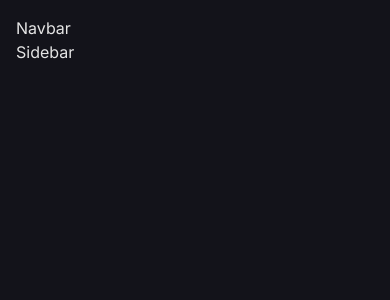
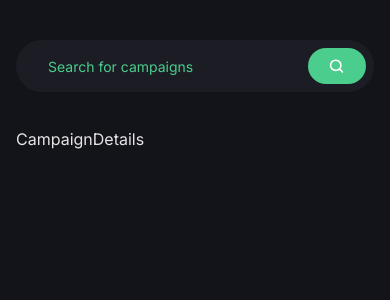
Before and after one commit to Femzy1900/CrowdfundingWeb3, a React (Vite) app in the folder client/: page /campaign-details/1 in a window 390 px wide. Shown: the top 300 px of the page. Built offline with nearby package versions, Linux system fonts and the light colour scheme; what @thirdweb-dev/react would draw is missing.

Commit message:
feat: implement Navbar and Sidebar components with responsive design, update CampaignDetails and CreateCampaign pages, and add CustomButton component

```diff
--- /dev/null
+++ b/client/src/components/CustomButton.jsx
@@ -0,0 +1,15 @@
+import React from 'react'
+
+const CustomButton = ({ btnType, title, handleClick, styles }) => {
+  return (
+    <button
+      type={btnType}
+      className={`font-epilogue font-semibold text-[16px] leading-[26px] text-white min-h-[52px] px-4 rounded-[10px] ${styles}`}
+      onClick={handleClick}
+    >
+      {title}
+    </button>
+  )
+}
+
+export default CustomButton
--- a/client/src/components/Navbar.jsx
+++ b/client/src/components/Navbar.jsx
@@ -1,9 +1,59 @@
-import React from 'react'
+import React, { useState } from "react";
+import { Link, useNavigate } from "react-router-dom";
+import CustomButton from "./CustomButton";
+import { logo, menu, search, thirdweb } from "../assets";
+import { navlinks } from "../constants";
 
 const Navbar = () => {
+  const navigate = useNavigate();
+  const [isActive, setIsActive] = useState("dashboard");
+  const [toggleDrawer, setToggleDrawer] = useState(false);
+
+  const address = "0x1234567890abcdef1234567890abcdef12345678"; // Replace with actual address
   return (
-    <div>Navbar</div>
-  )
-}
+    <div className="flex md:flex-row flex-col-reverse justify-between mb-[35px] gap-6">
+      <div className="lg:flex-1 flex flex-row max-w-[458px] py-2 pl-4 pr-2 h-[52px] bg-[#1c1c24] rounded-[100px]">
+        <input
+          type="text"
+          placeholder="Search for campaigns"
+          className="flex w-full font-epilogue font-normal text-[14px] bg-transparent outline-none text-white placeholder:text-[#4acd8d] px-4"
+        />
+        <div className="flex justify-center items-center w-[72px] h-full bg-[#4acd8d] rounded-[20px] cursor-pointer">
+          <img
+            src={search}
+            alt="search"
+            className="w-[15px] h-[15px] object-contain"
+          />
+        </div>
+      </div>
 
-export default Navbar
+      <div className="sm:flex hidden flex-row justify-end gap-4">
+        <CustomButton
+          btnType="button"
+          title={address ? "Create a Campaign" : "Connect"}
+          styles={address ? "bg-[#1dc071]" : "bg-[#8c6dfd]"}
+          handleClick={() => {
+            if (address) navigate("/create-campaign");
+            else "connect()";
+          }}
+        />
+        <Link to="/" className="flex gap-2 items-center">
+          <div className="h-[52px] w-[52px] rounded-full bg-[#2c2f32] flex justify-center items-center cursor-pointer">
+            <img
+              src={thirdweb}
+              alt="logo"
+              className="w-[60%] h-[60%] object-contain"
+            />
+          </div>
+        </Link>
+      </div>
+
+      {/* small screen resolution */}
+      <div className="">
+
+      </div>
+    </div>
+  );
+};
+
+export default Navbar;
--- a/client/src/components/Sidebar.jsx
+++ b/client/src/components/Sidebar.jsx
@@ -1,8 +1,48 @@
-import React from 'react'
+import React, { useState } from 'react';
+import { Link, useNavigate } from 'react-router-dom';
+import { logo, sun } from '../assets';
+import { navlinks } from '../constants';
+
+const Icon = ({ styles, name, imgUrl, isActive, disabled, handleClick }) => (
+  <div className={`w-[48px] h-[48px] rounded-[10px] ${isActive && isActive === name && 'bg-[#2c2f32]'} flex justify-center items-center ${!disabled && 'cursor-pointer'} ${styles}`} onClick={handleClick}>
+    {!isActive ? (
+      <img src={imgUrl} alt="fund_logo" className="w-1/2 h-1/2" />
+    ) : (
+      <img src={imgUrl} alt="fund_logo" className={`w-1/2 h-1/2 ${isActive !== name && 'grayscale'}`} />
+    )}
+  </div>
+)
 
 const Sidebar = () => {
+  const navigate = useNavigate();
+  const [isActive, setIsActive] = useState('dashboard');
+
   return (
-    <div>Sidebar</div>
+    <div className="flex justify-between items-center flex-col sticky top-5 h-[93vh]">
+      <Link to="/">
+        <Icon styles="w-[52px] h-[52px] bg-[#2c2f32]" imgUrl={logo} />
+      </Link>
+
+      <div className="flex-1 flex flex-col justify-between items-center bg-[#1c1c24] rounded-[20px] w-[76px] py-4 mt-12">
+        <div className="flex flex-col justify-center items-center gap-3">
+          {navlinks.map((link) => (
+            <Icon
+              key={link.name}
+              {...link}
+              isActive={isActive}
+              handleClick={() => {
+                if(!link.disabled) {
+                  setIsActive(link.name);
+                  navigate(link.link);
+                }
+              }}
+            />
+          ))}
+        </div>
+
+        <Icon styles="bg-[#1c1c24] shadow-secondary" imgUrl={sun} />
+      </div>
+    </div>
   )
 }
 
--- a/client/src/components/index.js
+++ b/client/src/components/index.js
@@ -1,2 +1,3 @@
 export { default as Navbar } from './Navbar'
 export { default as Sidebar } from './Sidebar';
+export { default as CustomButton } from './CustomButton';
--- a/client/src/pages/CampaignDetails.jsx
+++ b/client/src/pages/CampaignDetails.jsx
@@ -1,9 +1,9 @@
 import React from 'react'
 
-const CampaignDetail = () => {
+const CampaignDetails = () => {
   return (
-    <div>Sidebar</div>
+    <div>CampaignDetails</div>
   )
 }
 
-export default CampaignDetail
+export default CampaignDetails
--- a/client/src/pages/CreateCampaign.jsx
+++ b/client/src/pages/CreateCampaign.jsx
@@ -1,9 +1,9 @@
 import React from 'react'
 
-const CreateCampaigns = () => {
+const CreateCampaign = () => {
   return (
-    <div>Sidebar</div>
+    <div>CreateCampaign</div>
   )
 }
 
-export default CreateCampaigns
+export default CreateCampaign
```
